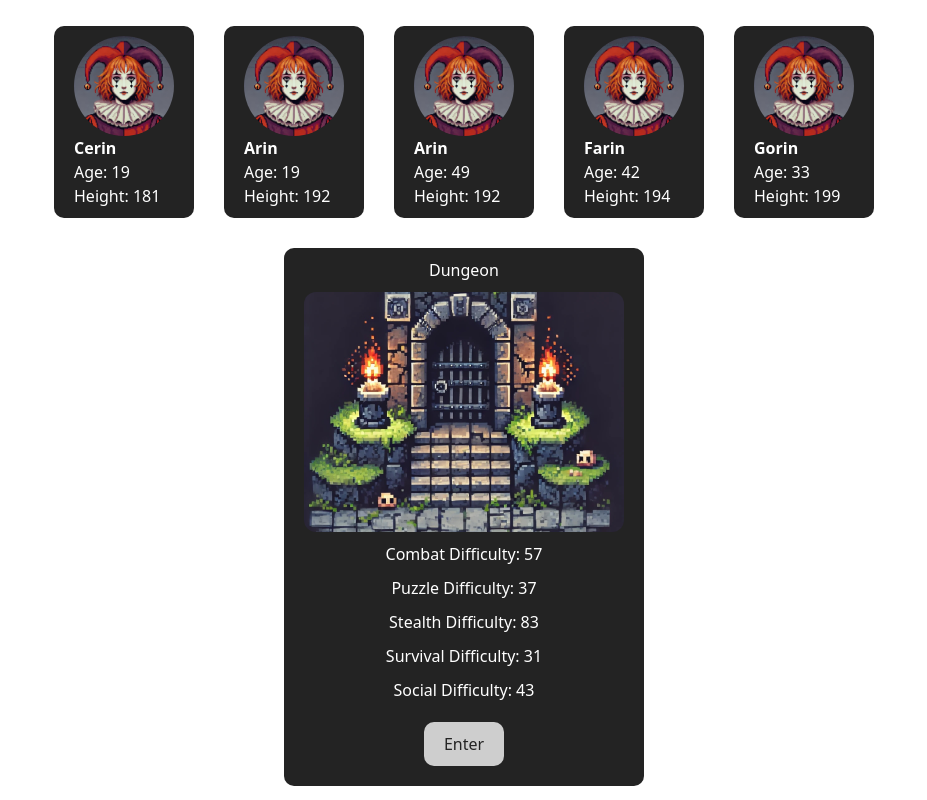
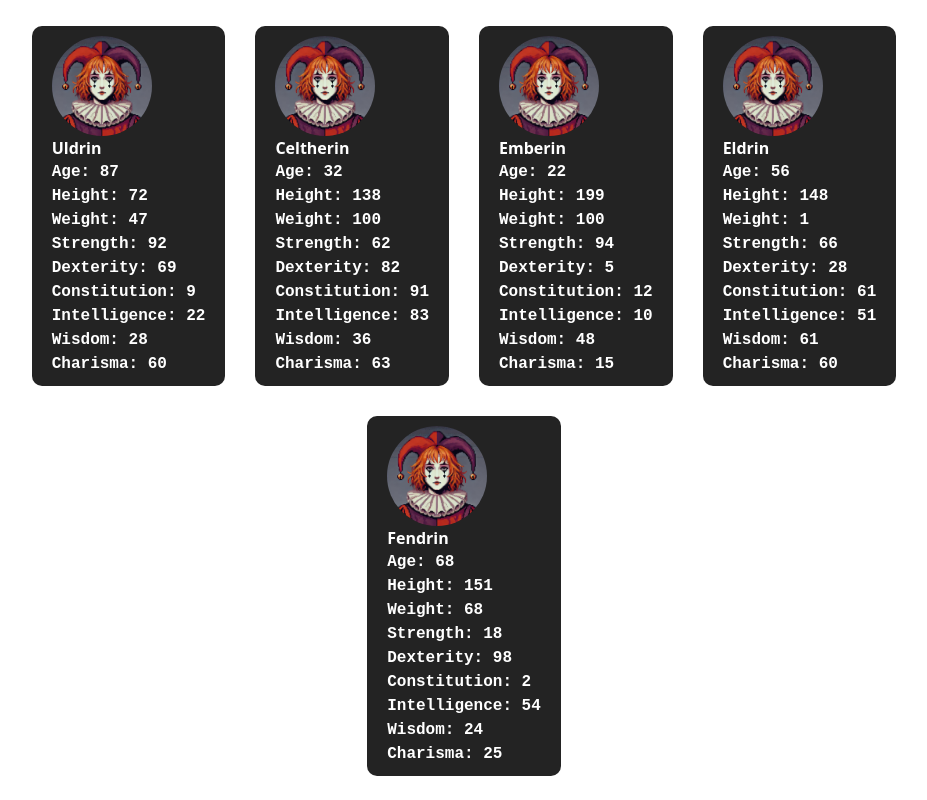
Before and after one commit to failingtwice/rpg-manager, a SvelteKit app: page / in a window 1280 px wide. Shown: the top 800 px of the page, without its empty margins (176-1103 px from the left). Built offline with nearby package versions, Linux system fonts and the light colour scheme.

Commit message:
created attributes and dice classes

```diff
--- /dev/null
+++ b/src/logic/attributes.ts
@@ -0,0 +1,37 @@
+import Dice from './dice';
+
+export class Attributes {
+	strength: number;
+	dexterity: number;
+	constitution: number;
+	intelligence: number;
+	wisdom: number;
+	charisma: number;
+
+	constructor(
+		strength: number,
+		dexterity: number,
+		constitution: number,
+		intelligence: number,
+		wisdom: number,
+		charisma: number
+	) {
+		this.strength = strength;
+		this.dexterity = dexterity;
+		this.constitution = constitution;
+		this.intelligence = intelligence;
+		this.wisdom = wisdom;
+		this.charisma = charisma;
+	}
+
+	static createRandomAttributes() {
+		const strength = Dice.d100();
+		const dexterity = Dice.d100();
+		const constitution = Dice.d100();
+		const intelligence = Dice.d100();
+		const wisdom = Dice.d100();
+		const charisma = Dice.d100();
+
+		return new Attributes(strength, dexterity, constitution, intelligence, wisdom, charisma);
+	}
+}
--- a/src/logic/character.ts
+++ b/src/logic/character.ts
@@ -1,3 +1,7 @@
+import { Attributes } from './attributes';
+import Dice from './dice';
+import { names } from './names';
+
 export default class Character {
 	name: string;
 
@@ -5,66 +9,48 @@ export default class Character {
 	height: number;
 	weight: number;
 
-	strength: number;
-	dexterity: number;
-	constitution: number;
-	intelligence: number;
-	wisdom: number;
-	charisma: number;
 	luck: number;
 	cooperation: number;
+
+	attributes: Attributes;
 
 	constructor(
 		name: string,
 		age: number,
 		height: number,
 		weight: number,
-		strength: number,
-		dexterity: number,
-		constitution: number,
-		intelligence: number,
-		wisdom: number,
-		charisma: number,
+
 		luck: number,
-		cooperation: number
+		cooperation: number,
+
+		attributes: Attributes
 	) {
 		this.name = name;
 		this.age = age;
 		this.height = height;
 		this.weight = weight;
 
-		this.strength = strength;
-		this.dexterity = dexterity;
-		this.constitution = constitution;
-		this.intelligence = intelligence;
-		this.wisdom = wisdom;
-		this.charisma = charisma;
 		this.luck = luck;
 		this.cooperation = cooperation;
+		this.attributes = attributes;
 	}
 
 	static randomCharacter(): Character {
-		const names = ['Arin', 'Balin', 'Cerin', 'Dorin', 'Edrin', 'Farin', 'Gorin'];
 		const name = names[Math.floor(Math.random() * names.length)];
-		const age = Math.floor(Math.random() * (50 - 18 + 1)) + 18;
-		const height = Math.floor(Math.random() * (200 - 150 + 1)) + 150;
-		const weight = Math.floor(Math.random() * (100 - 50 + 1)) + 50;
-
-		const generateStat = () => Math.floor(Math.random() * 10) + 1;
+		const age = Dice.d(90);
+		const height = Dice.d(200);
+		const weight = Dice.d(100);
+		const luck = Dice.d100();
+		const cooperation = Dice.d100();
 
 		return new Character(
 			name,
 			age,
 			height,
 			weight,
-			generateStat(),
-			generateStat(),
-			generateStat(),
-			generateStat(),
-			generateStat(),
-			generateStat(),
-			generateStat(),
-			generateStat()
+			luck,
+			cooperation,
+			Attributes.createRandomAttributes()
 		);
 	}
 }
--- /dev/null
+++ b/src/logic/dice.ts
@@ -0,0 +1,33 @@
+export default class Dice {
+	private static roll(sides: number): number {
+		return Math.floor(Math.random() * sides) + 1;
+	}
+
+	static d4(): number {
+		return this.roll(4);
+	}
+
+	static d6(): number {
+		return this.roll(6);
+	}
+
+	static d10(): number {
+		return this.roll(10);
+	}
+
+	static d12(): number {
+		return this.roll(12);
+	}
+
+	static d20(): number {
+		return this.roll(20);
+	}
+
+	static d100(): number {
+		return this.roll(100);
+	}
+
+	static d(sides: number): number {
+		return this.roll(sides);
+	}
+}
--- /dev/null
+++ b/src/logic/dungeonRoom.ts
@@ -0,0 +1 @@
+export class DungeonRoom {}
--- /dev/null
+++ b/src/logic/names.ts
@@ -0,0 +1,5 @@
+export const names = [ 'Aetherin', 'Baltherin', 'Celtherin', 'Dornin', 'Eldrin', 'Fendrin', 'Grimrin', 'Havrin', 'Itherin', 'Jorlin',
+    'Kovrin', 'Luthrin', 'Mythrin', 'Norvin', 'Orlin', 'Pherin', 'Quorin', 'Rendrin', 'Sovrin', 'Torvin',
+    'Uldrin', 'Vordrin', 'Wraithrin', 'Xandrin', 'Ytherin', 'Zorvin', 'Ashrin', 'Brithrin', 'Cindrin', 'Duskirin',
+    'Emberin', 'Frostrin', 'Galdrin', 'Hearthrin', 'Ironrin', 'Javelrin', 'Kynrin', 'Lazrin', 'Moonrin', 'Netherin',
+    'Oblivrin', 'Pallrin', 'Quellrin', 'Runrin', 'Stormrin', 'Thalrin', 'Ultherin', 'Voidrin', 'Windrin', 'Zephrin']
--- a/src/routes/+page.svelte
+++ b/src/routes/+page.svelte
@@ -39,6 +39,13 @@
 				<h1><b>{character.name}</b></h1>
 				<p>Age: {character.age}</p>
 				<p>Height: {character.height}</p>
+				<p>Weight: {character.weight}</p>
+				<p>Strength: {character.attributes.strength}</p>
+				<p>Dexterity: {character.attributes.dexterity}</p>
+				<p>Constitution: {character.attributes.constitution}</p>
+				<p>Intelligence: {character.attributes.intelligence}</p>
+				<p>Wisdom: {character.attributes.wisdom}</p>
+				<p>Charisma: {character.attributes.charisma}</p>
 			</div>
 		{/each}
 	</div>
@@ -164,6 +171,10 @@
 		border-radius: 10px;
 		margin: 10px;
 	}
+	.character-card p {
+		font-family: 'Courier New', Courier, monospace;
+		font-weight: bold;
+	}
 
 	.character-image {
 		width: 100px;
```
Also changed, not shown: 1 other file (tests, documents, lock files or other folders).
